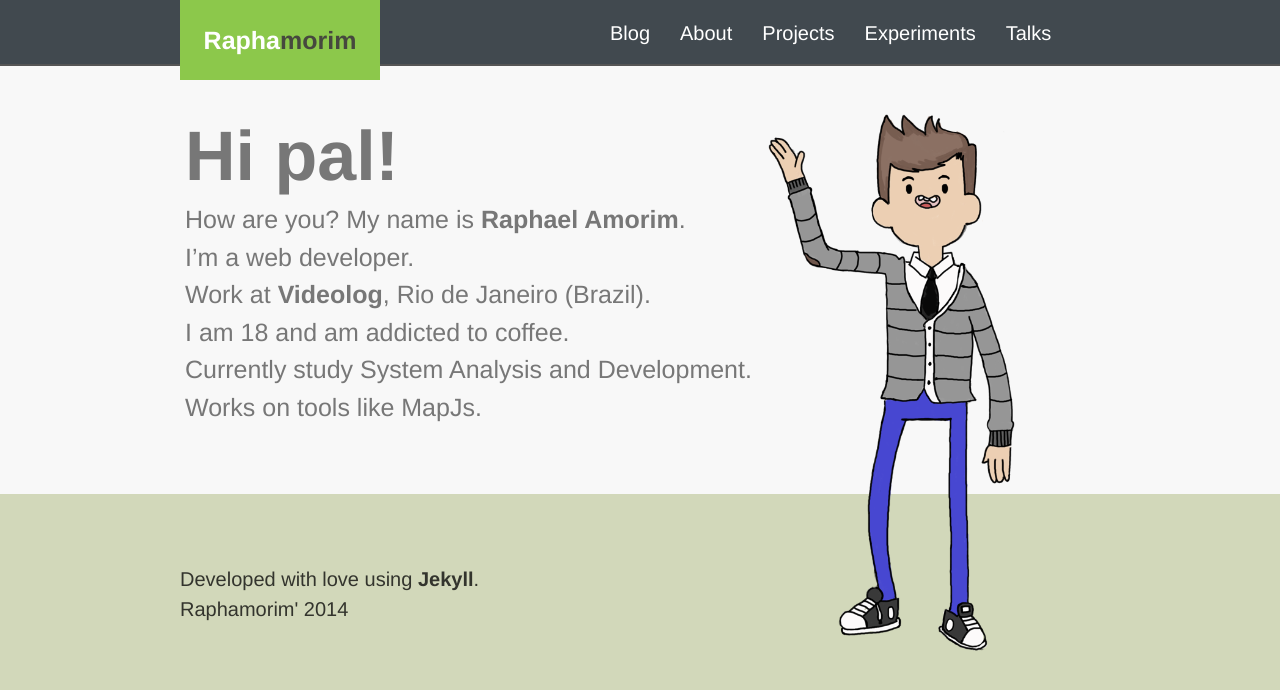
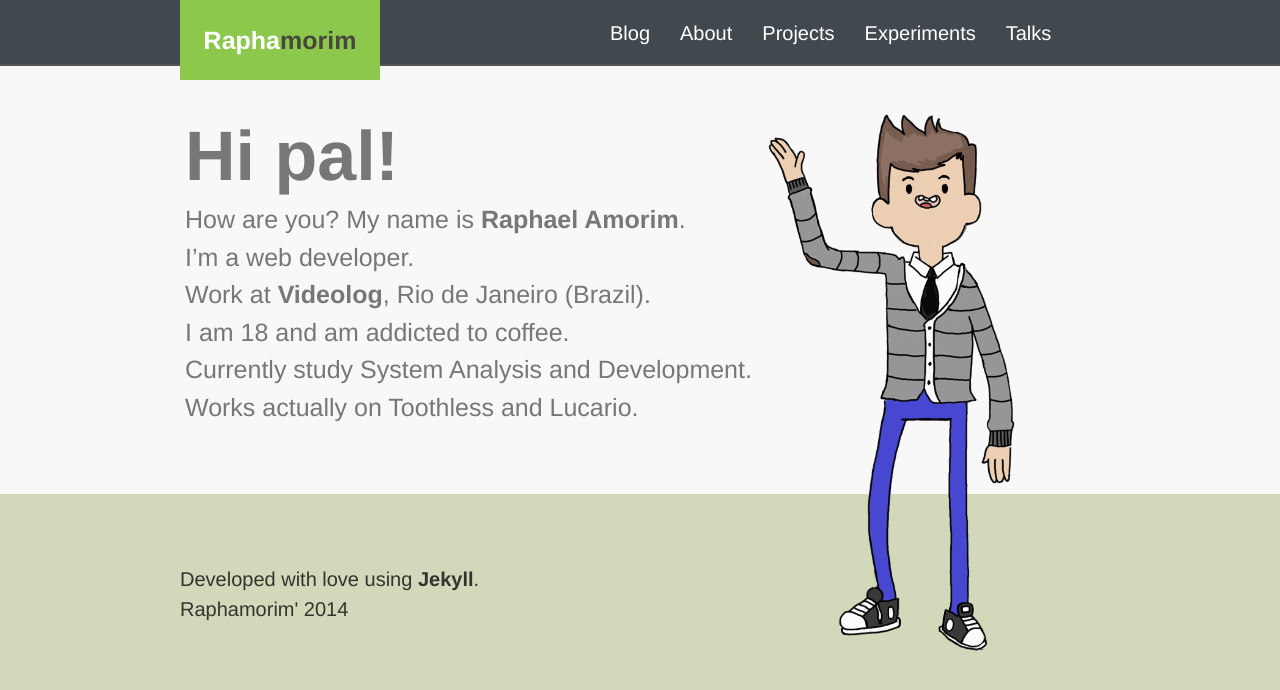
Before and after one commit to raphamorim/raphamorim.github.com, a Jekyll site: the page built from index.md, in a window 1280 px wide. Shown: the top 690 px of the page. Built offline with Jekyll 4.4.1, drawn with Linux system fonts in a browser that asks for light colours; nearby versions of some CDN libraries.

Commit message:
change index.md

```diff
--- a/index.md
+++ b/index.md
@@ -16,4 +16,4 @@ I am 18 and am addicted to coffee.
 
 Currently study System Analysis and Development.
 
-Works on tools like MapJs.
+Works actually on Toothless and Lucario.
```
